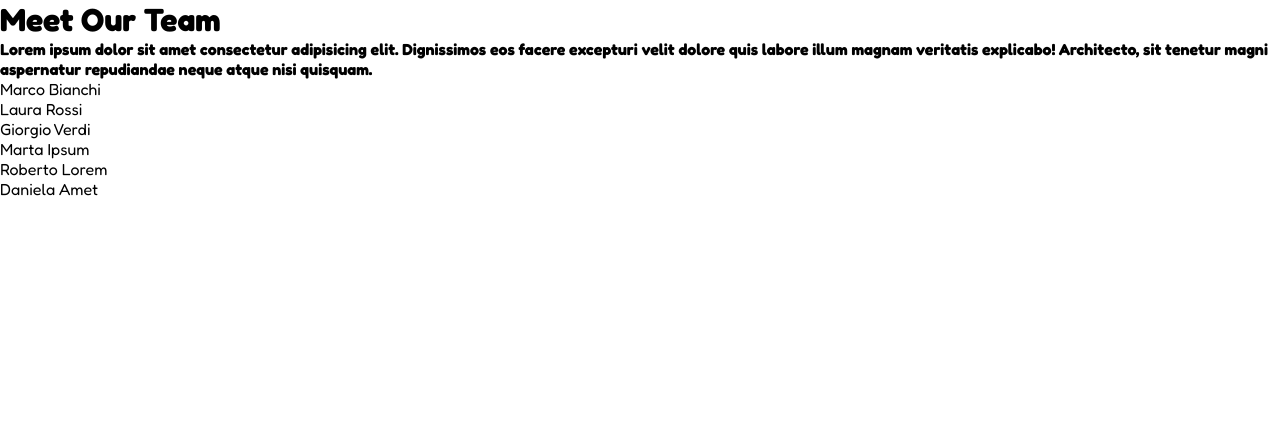
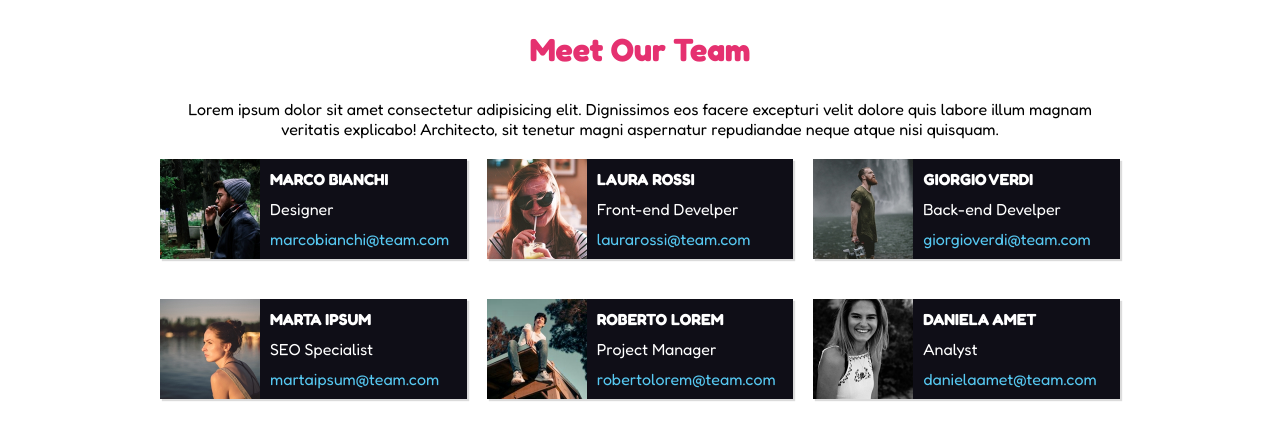
Before and after one commit to DanielePilati/html-css-flex-cards, a plain HTML site: page index.html in a window 1280 px wide. Drawn offline with Linux system fonts and the light colour scheme.

Commit message:
[upd] organized

```diff
--- a/css/style.css
+++ b/css/style.css
@@ -4,3 +4,59 @@
   box-sizing: border-box;
   font-family: "Fredoka", sans-serif;
 }
+
+/*---------main header-------*/
+
+h1 {
+  color: #e53170;
+  text-align: center;
+  margin: 1.875rem;
+}
+h4 {
+  text-align: center;
+  margin-top: 20px;
+  font-weight: 400;
+}
+
+/*---------members list---------*/
+
+.container {
+  margin: 0 auto;
+  width: 60rem;
+}
+
+.team-list {
+  display: flex;
+  flex-wrap: wrap;
+  margin: 0 -10px;
+}
+
+/*--------members----------*/
+
+.team-member {
+  box-shadow: 2px 2px 1px rgb(78, 78, 78, 20%);
+  display: flex;
+  background-color: #0f0e17;
+  color: white;
+  height: 6.25rem;
+  width: calc(100% / 3 - 20px);
+  margin: 20px 10px;
+}
+
+.info div {
+  margin: 0.625rem;
+}
+.name {
+  text-transform: uppercase;
+  font-weight: bold;
+}
+
+img {
+  display: inline;
+  width: 6.25rem;
+  height: 6.25rem;
+}
+
+.mail {
+  color: #57c9f2;
+}
--- a/index.html
+++ b/index.html
@@ -1,28 +1,78 @@
 <!DOCTYPE html>
 <html lang="en">
+
 <head>
-    <meta charset="UTF-8">
-    <meta name="viewport" content="width=device-width, initial-scale=1.0">
+    <meta charset="UTF-8" />
+    <meta name="viewport" content="width=device-width, initial-scale=1.0" />
     <title>Flex Cards</title>
-    <link rel="preconnect" href="https://fonts.googleapis.com">
-    <link rel="preconnect" href="https://fonts.gstatic.com" crossorigin>
-    <link href="https://fonts.googleapis.com/css2?family=Fredoka:wght@300..700&display=swap" rel="stylesheet">
-    <link rel="stylesheet" href="css/style.css">
+    <link href="https://fonts.googleapis.com/css2?family=Fredoka:wght@300..700&display=swap" rel="stylesheet" />
+    <link rel="stylesheet" href="css/style.css" />
 </head>
+
 <body>
+    <header>
+        <h1>Meet Our Team</h1>
+    </header>
     <main>
-        <h1>Meet Our Team</h1>
-        <h4>Lorem ipsum dolor sit amet consectetur adipisicing elit. Dignissimos eos facere excepturi velit dolore quis labore illum magnam veritatis explicabo! Architecto, sit tenetur magni aspernatur repudiandae neque atque nisi quisquam.</h4>
         <div class="container">
-            <ul>
-                <li>Marco Bianchi</li>
-                <li>Laura Rossi</li>
-                <li>Giorgio Verdi</li>
-                <li>Marta Ipsum</li>
-                <li>Roberto Lorem</li>
-                <li>Daniela Amet</li>
-            </ul>
+            <h4>
+                Lorem ipsum dolor sit amet consectetur adipisicing elit. Dignissimos eos
+                facere excepturi velit dolore quis labore illum magnam veritatis
+                explicabo! Architecto, sit tenetur magni aspernatur repudiandae neque
+                atque nisi quisquam.
+            </h4>
+            <div class="team-list">
+                <div class="team-member">
+                    <img src="img/male1.png" alt="foto-marco-bianchi" />
+                    <div class="info">
+                        <div class="name">marco bianchi</div>
+                        <div class="role">Designer</div>
+                        <div class="mail">marcobianchi@team.com</div>
+                    </div>
+                </div>
+                <div class="team-member">
+                    <img src="img/female1.png" alt="foto-laura-rossi" />
+                    <div class="info">
+                        <div class="name">laura rossi</div>
+                        <div class="role">Front-end Develper</div>
+                        <div class="mail">laurarossi@team.com</div>
+                    </div>
+                </div>
+                <div class="team-member">
+                    <img src="img/male2.png" alt="foto-giorgio-verdi" />
+                    <div class="info">
+                        <div class="name">giorgio verdi</div>
+                        <div class="role">Back-end Develper</div>
+                        <div class="mail">giorgioverdi@team.com</div>
+                    </div>
+                </div>
+                <div class="team-member">
+                    <img src="img/female2.png" alt="foto-marta-ipsum" />
+                    <div class="info">
+                        <div class="name">marta ipsum</div>
+                        <div class="role">SEO Specialist</div>
+                        <div class="mail">martaipsum@team.com</div>
+                    </div>
+                </div>
+                <div class="team-member">
+                    <img src="img/male3.png" alt="foto-roberto-lorem" />
+                    <div class="info">
+                        <div class="name">roberto lorem</div>
+                        <div class="role">Project Manager</div>
+                        <div class="mail">robertolorem@team.com</div>
+                    </div>
+                </div>
+                <div class="team-member">
+                    <img src="img/female3.png" alt="foto-daniela-amet" />
+                    <div class="info">
+                        <div class="name">daniela amet</div>
+                        <div class="role">Analyst</div>
+                        <div class="mail">danielaamet@team.com</div>
+                    </div>
+                </div>
+            </div>
         </div>
     </main>
 </body>
+
 </html>
```
